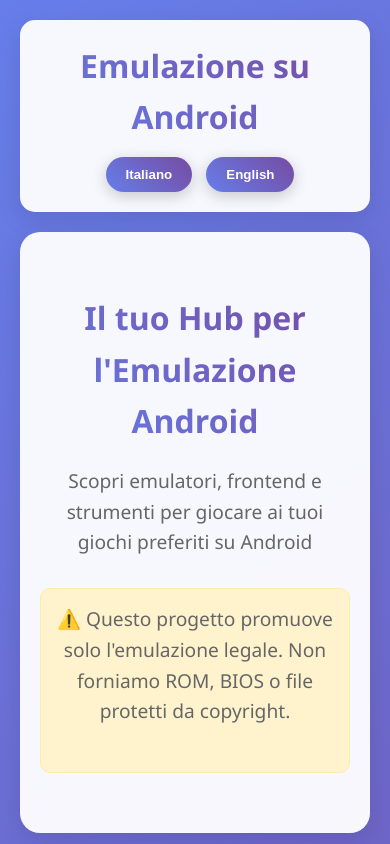
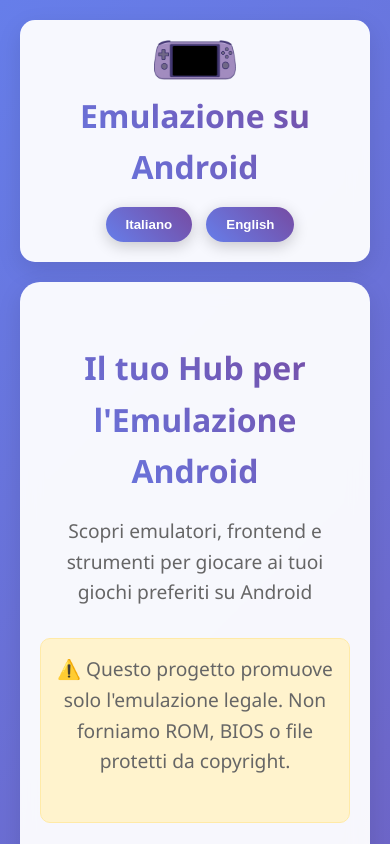
Before and after one commit to Ashnar2602/Android-Emulation-Hub, a plain HTML site: page index.html in a window 390 px wide. Shown: the top 844 px of the page. Drawn offline with Linux system fonts and the light colour scheme.

Commit message:
Aggiunto logo aziendale nell'header di tutte le pagine

```diff
--- a/index.html
+++ b/index.html
@@ -10,11 +10,16 @@
 </head>
 <body>
     <header>
-        <h1 id="title" data-key="title">Emulazione su Android</h1>
-        <nav>
-            <button onclick="changeLanguage('it')">Italiano</button>
-            <button onclick="changeLanguage('en')">English</button>
-        </nav>
+        <div class="header-content">
+            <div class="logo-section">
+                <img src="Logo_MK1.png" alt="Android Emulation Hub Logo" class="logo">
+                <h1 id="title" data-key="title">Emulazione su Android</h1>
+            </div>
+            <nav>
+                <button onclick="changeLanguage('it')">Italiano</button>
+                <button onclick="changeLanguage('en')">English</button>
+            </nav>
+        </div>
     </header>
     <main>
         <!-- Hero Section -->
--- a/styles.css
+++ b/styles.css
@@ -21,10 +21,28 @@ header {
     padding: 20px;
     border-radius: 15px;
     margin-bottom: 20px;
+    box-shadow: 0 8px 25px rgba(0, 0, 0, 0.1);
+}
+
+.header-content {
     display: flex;
     justify-content: space-between;
     align-items: center;
-    box-shadow: 0 8px 25px rgba(0, 0, 0, 0.1);
+    max-width: 1200px;
+    margin: 0 auto;
+}
+
+.logo-section {
+    display: flex;
+    align-items: center;
+    gap: 15px;
+}
+
+.logo {
+    height: 50px;
+    width: auto;
+    object-fit: contain;
+    border-radius: 8px;
 }
 
 header h1 {
@@ -34,6 +52,7 @@ header h1 {
     -webkit-background-clip: text;
     -webkit-text-fill-color: transparent;
     background-clip: text;
+    margin: 0;
 }
 
 nav button {
@@ -277,9 +296,19 @@ ul li p {
 
 /* Responsive Design */
 @media (max-width: 768px) {
-    header {
+    .header-content {
         flex-direction: column;
         gap: 15px;
+    }
+
+    .logo-section {
+        flex-direction: column;
+        text-align: center;
+        gap: 10px;
+    }
+
+    .logo {
+        height: 40px;
     }
 
     header h1 {
```
Also changed, not shown: emulatori.html (+10 -5 lines), frontend.html (+10 -5 lines), guide.html (+10 -5 lines), tools.html (+10 -5 lines), Logo_MK1.png (added).
